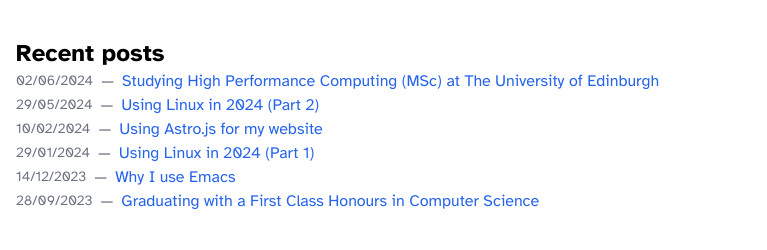
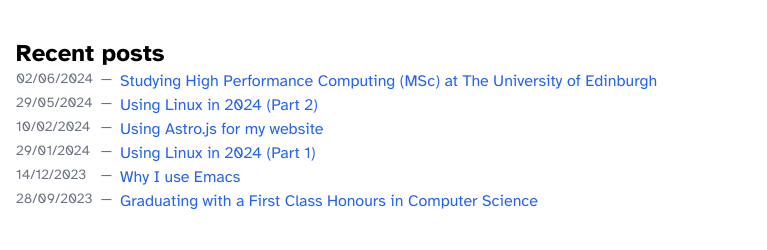
Before and after one commit to ZOulhadj/zakariyaoulhadj.com, an Astro site: page / in a window 1280 px wide. Shown: the part 262-512 px from the top of the page, without its empty margins (0-767 px from the left). Built offline with nearby package versions, Linux system fonts and the light colour scheme; Astro itself is replaced by a stand-in of ours.

Commit message:
Blog post list is now aligned.

```diff
--- a/src/pages/index.astro
+++ b/src/pages/index.astro
@@ -72,16 +72,18 @@ const posts = all_posts.filter((post) => {
         <h1 class="font-bold text-2xl text-black dark:text-white">
             Recent posts
         </h1>
-        <ul class="mb-5">
+        <ul class="flex flex-col mb-5">
             {
             posts.map((post) => (
-            <li class="flex items-center gap-2">
-                <div class="text-sm text-gray-500">
+            <li class="flex gap-2">
+                <div class="flex justify-between w-24 text-sm text-gray-500">
+                    <span>
                         {post.data.pubDate.toLocaleDateString("en-GB", {year: "numeric", month: "2-digit", day: "2-digit", })}
-                </div>
-                <span class="text-gray-500">
+                    </span>
+                    <span>
                         &mdash;
                     </span>
+                </div>
                 <Link href={`/posts/${post.slug}`}>
                     {post.data.title}
                 </Link>
@@ -89,4 +91,5 @@ const posts = all_posts.filter((post) => {
              ))
              }
         </ul>
+    </div>
 </BaseSimple>
```
Lines whose indentation alone changed are shown as unchanged.
